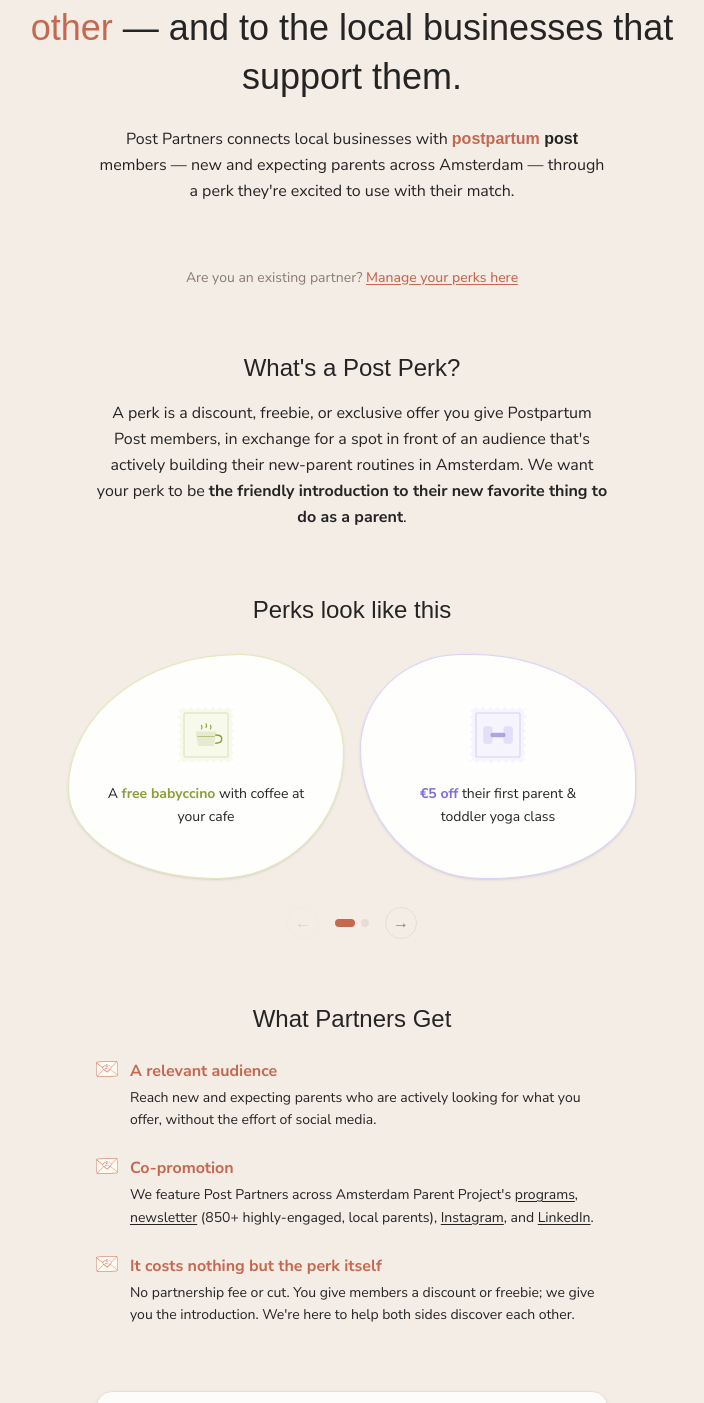
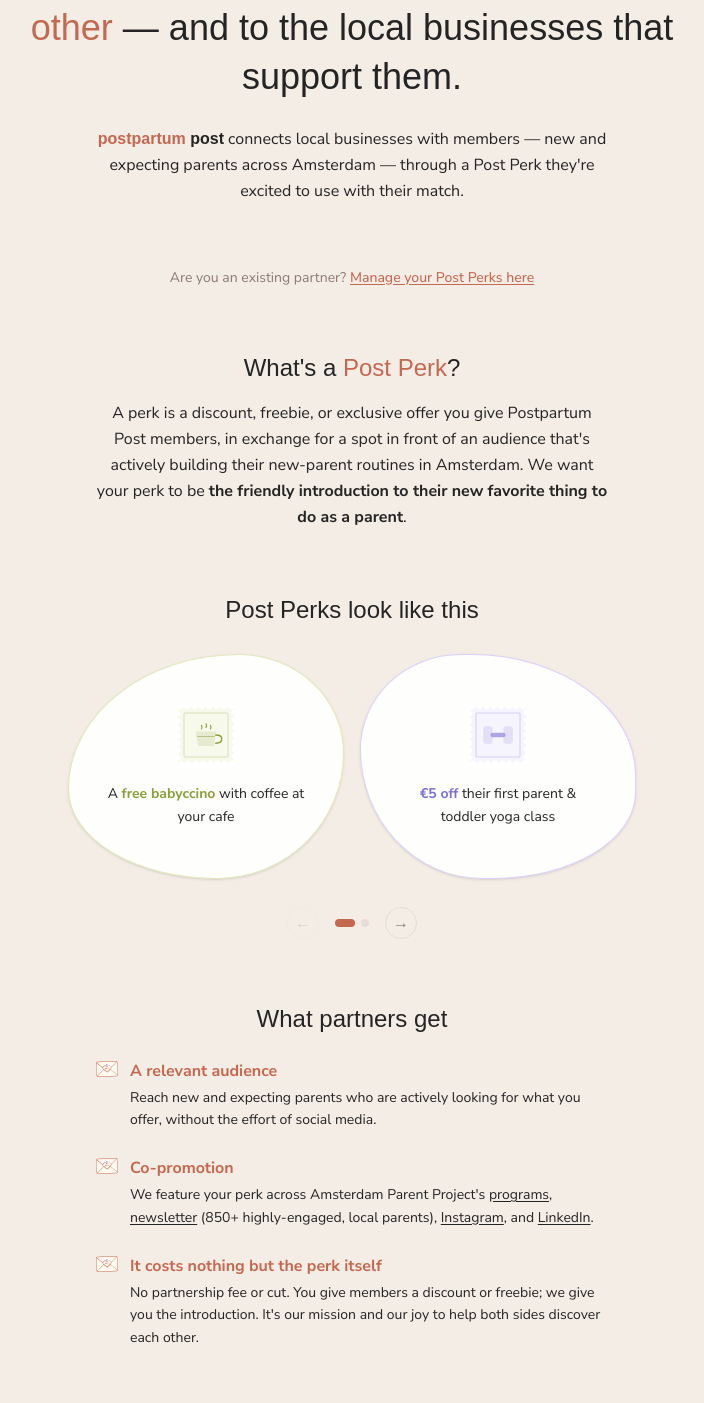
Before and after one commit to amsterdamparentproject/postpartum-post, a Next.js app: page /partners in a window 1280 px wide. Shown: the part 148-1551 px from the top of the page, without its empty margins (288-992 px from the left). Built offline with nearby package versions, Linux system fonts and the light colour scheme; no server answers; a web font is replaced by a local one.

Commit message:
Drop the "Post Partners" name, lead with "Post Perk" instead
"Post Partners" never had real product identity outside these strings —
rewords the splash, login, and metadata copy around the "Post Perk" name
members actually see, and refers to the person on the other side as
just "partner."

```diff
--- a/app/partners/layout.tsx
+++ b/app/partners/layout.tsx
@@ -4,7 +4,7 @@
 export const metadata: Metadata = {
   title: "Partners",
   description:
-    "Sign in to Post Partners to manage your business info, locations, and perks — or express interest in becoming a Postpartum Post partner.",
+    "Sign in to manage your business info, locations, and perks — or express interest in becoming a Post Perks partner.",
 };
 
 export default function PartnersLayout({ children }: { children: React.ReactNode }) {
--- a/components/PartnerLoginRequest.tsx
+++ b/components/PartnerLoginRequest.tsx
@@ -74,7 +74,7 @@
           Check your inbox
         </h2>
         <p className="text-muted text-sm leading-relaxed">
-          We sent a sign-in link to <strong>{email}</strong>. Click it to access your Post Partners profile.
+          We sent a sign-in link to <strong>{email}</strong>. Click it to access your partner profile.
         </p>
       </CalloutBox>
     );
@@ -85,7 +85,7 @@
   return (
     <div className="max-w-sm mx-auto space-y-6">
       <div className="text-center">
-        <p className="text-dark font-medium mb-1">Sign in to Post Partners</p>
+        <p className="text-dark font-medium mb-1">Partner sign-in</p>
         <p className="text-muted text-sm mb-6">
           Enter your business email and we&apos;ll send you a sign-in link.
         </p>
--- a/components/PartnerSplash.tsx
+++ b/components/PartnerSplash.tsx
@@ -229,8 +229,8 @@
           <span className="text-dark">— and to the local businesses that support them.</span>
         </h1>
         <p className="mt-6 text-base text-dark leading-relaxed max-w-lg mx-auto">
-          Post Partners connects local businesses with <WordMark size="text-base" />{" "}members —
-          new and expecting parents across Amsterdam — through a perk they&apos;re excited to
+          <WordMark size="text-base" />{" "}connects local businesses with members —
+          new and expecting parents across Amsterdam — through a Post Perk they&apos;re excited to
           use with their match.
         </p>
       </div>
@@ -242,14 +242,14 @@
           href="/partners/login"
           className="text-coral hover:text-coral-dark font-medium underline underline-offset-2"
         >
-          Manage your perks here
+          Manage your Post Perks here
         </Link>
       </p>
 
       {/* What's a perk */}
       <div className="max-w-2xl mx-auto text-center">
         <h2 className="text-2xl text-dark mb-4" style={{ fontFamily: "var(--font-serif)" }}>
-          What&apos;s a Post Perk?
+          What&apos;s a <span className="text-coral">Post Perk</span>?
         </h2>
         <p className="text-base text-dark leading-relaxed max-w-lg mx-auto">
           A perk is a discount, freebie, or exclusive offer you give Postpartum Post
@@ -262,7 +262,7 @@
       {/* Examples */}
       <div className="w-full max-w-sm md:max-w-xl mx-auto">
         <h2 className="text-2xl text-dark text-center mb-6" style={{ fontFamily: "var(--font-serif)" }}>
-          Perks look like this
+          Post Perks look like this
         </h2>
         <ExampleCarousel />
       </div>
@@ -273,7 +273,7 @@
           homepage stats list — too ragged once the sentences run long.) */}
       <div className="max-w-2xl mx-auto text-center">
         <h2 className="text-2xl text-dark mb-6" style={{ fontFamily: "var(--font-serif)" }}>
-          What Partners Get
+          What partners get
         </h2>
         <ul className="max-w-lg mx-auto text-left space-y-6">
           <li className="flex items-start gap-3">
@@ -291,7 +291,7 @@
             <div>
               <p className="font-bold text-coral">Co-promotion</p>
               <p className="text-sm text-dark leading-relaxed mt-1">
-                We feature Post Partners across Amsterdam Parent Project's  <a
+                We feature your perk across Amsterdam Parent Project's  <a
                   href="https://amsterdamparentproject.nl"
                   target="_blank"
                   rel="noopener noreferrer"
@@ -339,7 +339,7 @@
               <p className="font-bold text-coral">It costs nothing but the perk itself</p>
               <p className="text-sm text-dark leading-relaxed mt-1">
                 No partnership fee or cut. You give members a discount or freebie; we give you
-                the introduction. We're here to help both sides discover each other.
+                the introduction. It's our mission and our joy to help both sides discover each other.
               </p>
             </div>
           </li>
@@ -349,7 +349,7 @@
       {/* Lead capture — primary CTA */}
       <div className="max-w-lg mx-auto bg-white/80 backdrop-blur rounded-2xl border border-border shadow-sm p-8">
         <h2 className="text-xl text-dark mb-1" style={{ fontFamily: "var(--font-serif)" }}>
-          Interested in becoming a Post Partner?
+          Interested in offering a Post Perk?
         </h2>
         <p className="text-sm text-muted mb-6">
           Tell us about your business to kickstart the discussion on a perk that works for you and our members.
```
